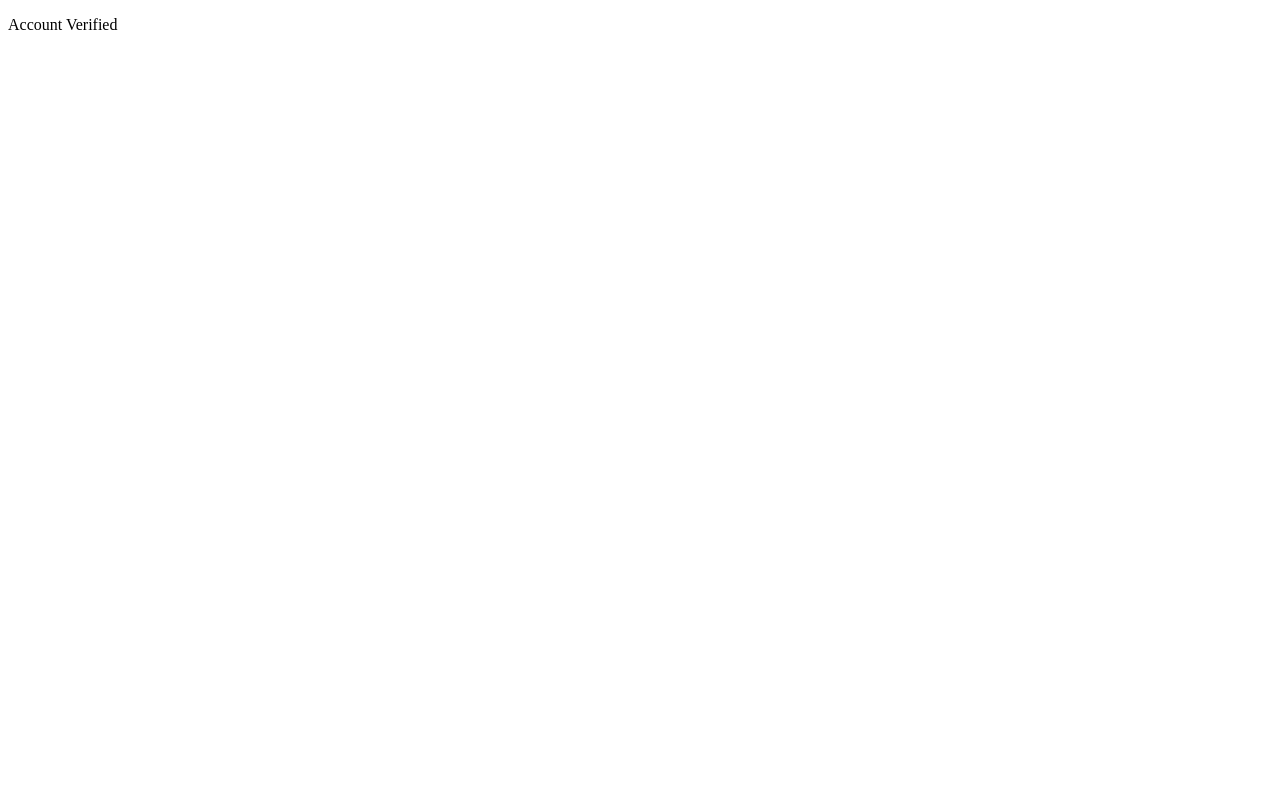
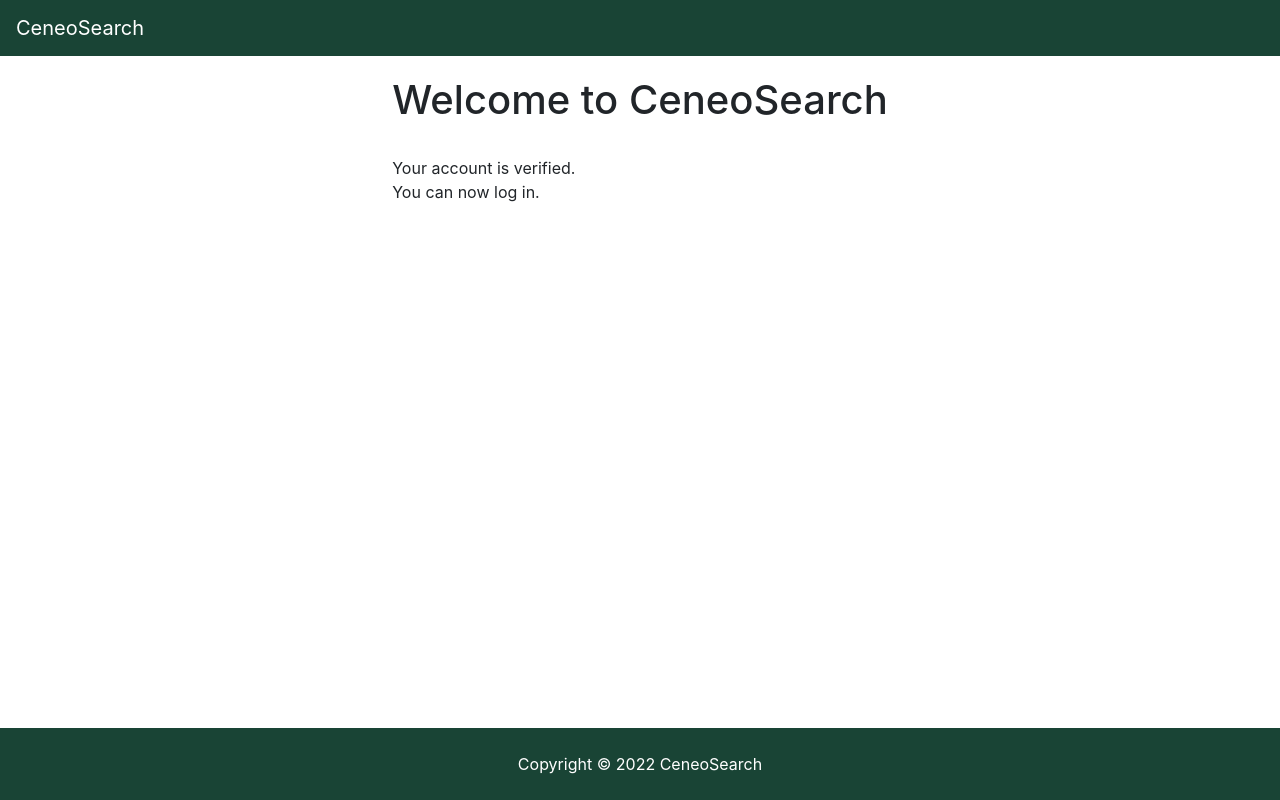
Before and after one commit to jopajak/Online-Toys-Shopping, a Flask app: page /history in a window 1280 px wide. Before the commit the page is almost empty. Run offline with Flask 2, Linux system fonts and the light colour scheme; a user stored in the database is signed in; tables that the repository leaves empty hold one stand-in row (values such as "Sample post"); parts of the project's set-up code (start-up, migrations or seed data) failed here and were passed over; some libraries are stand-ins or nearby versions.

Commit message:
history.html edition

```diff
--- a/app/static/style.css
+++ b/app/static/style.css
@@ -8,6 +8,13 @@
         }
         .site-background{
             background-color: rgba(25, 68, 53,0.88);
+        }
+        .empty-site-background{
+            display: grid;
+            justify-content: center;
+            margin-top: 20px;
+            margin-bottom: 40px;
+            background-color: white;
         }
         .forms{
             display: flex;
--- a/app/templates/history.html
+++ b/app/templates/history.html
@@ -6,9 +6,36 @@
         <!-- Character setup and website scaling -->
         <meta charset="utf-8">
         <meta name="viewport" content="width=device-width, initial-scale=1.0">
+        <link rel="stylesheet" href="https://cdn.jsdelivr.net/npm/bootstrap@4.3.1/dist/css/bootstrap.min.css" integrity="sha384-ggOyR0iXCbMQv3Xipma34MD+dH/1fQ784/j6cY/iJTQUOhcWr7x9JvoRxT2MZw1T" crossorigin="anonymous">
+        <script src="https://kit.fontawesome.com/8e6318298e.js" crossorigin="anonymous"></script>
+        <link rel="stylesheet" href='static/style.css' />
+        {%block title%}
+            <title>CeneoSearch</title>
+        {%endblock%}
     </head>
 
+
     <body>
-        <p>Account Verified</p>
+        <nav class="navbar navbar-dark navbar-expand-lg navbar-custom">
+        <a class="navbar-brand navbar-custom " href="/">
+            <span class="nav-title">CeneoSearch</span>
+        </a>
+        <button class="navbar-toggler navbar-custom" data-toggle="collapse" data-target="#navbarNav" aria-controls="navbarNav" aria-expanded="true" aria-label="Toggle navigation">
+                <span class="navbar-toggler-icon"></span>
+        </button>
+
+        </nav>
+        <div class="empty-site-background">
+            <h1>Welcome to CeneoSearch</h1><br>
+            <div><p>Your account is verified.<br> You can now log in.</p></div>
+        </div>
+
+        <footer id="main-footer" class="py-4 mt-auto text-white text-center">
+        Copyright &copy;
+        <span class="year"> 2022 </span> CeneoSearch
+    </footer>
+        <script src="https://code.jquery.com/jquery-3.3.1.slim.min.js" integrity="sha384-q8i/X+965DzO0rT7abK41JStQIAqVgRVzpbzo5smXKp4YfRvH+8abtTE1Pi6jizo" crossorigin="anonymous"></script>
+        <script src="https://cdn.jsdelivr.net/npm/popper.js@1.14.7/dist/umd/popper.min.js" integrity="sha384-UO2eT0CpHqdSJQ6hJty5KVphtPhzWj9WO1clHTMGa3JDZwrnQq4sF86dIHNDz0W1" crossorigin="anonymous"></script>
+        <script src="https://cdn.jsdelivr.net/npm/bootstrap@4.3.1/dist/js/bootstrap.min.js" integrity="sha384-JjSmVgyd0p3pXB1rRibZUAYoIIy6OrQ6VrjIEaFf/nJGzIxFDsf4x0xIM+B07jRM" crossorigin="anonymous"></script>
     </body>
-</html>
+</html><!DOCTYPE html>
```
